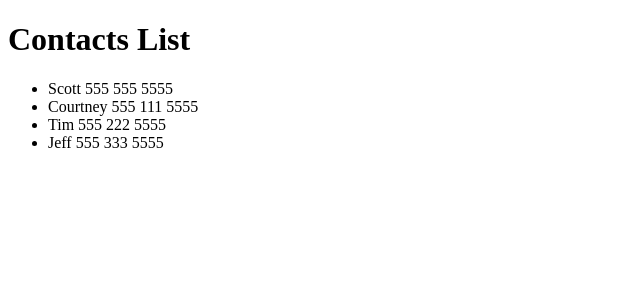
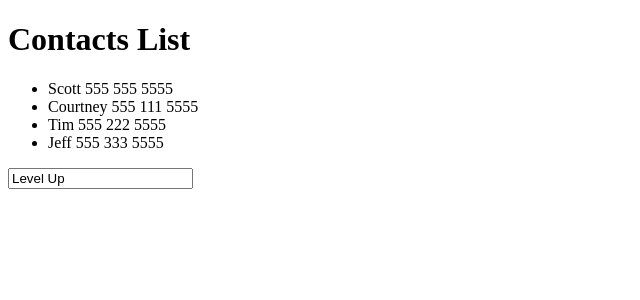
Before and after one commit to Hobbit-Klaus/AccordingToReactForEveryone, a React app: page / in a window 1280 px wide. Shown: the top 300 px of the page, without its empty margins (0-640 px from the left). Built offline with nearby package versions, Linux system fonts and the light colour scheme.

Commit message:
Controlled Input - Chapter 13

```diff
--- a/src/ContactsList.js
+++ b/src/ContactsList.js
@@ -2,13 +2,32 @@
 import Contact from './Contact';
 
 class ContactsList extends React.Component {
+  constructor() {
+    super();
+    this.state = {
+      search: 'Level Up'
+    };
+  }
+
+  updateSearch(event) {
+    this.setState({
+      search: event.target.value.substr(0, 20)
+    });
+  }
+
   render () {
     return (
-      <ul>
-        {this.props.contacts.map((contact)=> {
-          return <Contact contact={contact} key={contact.id}/>;
-        })}
-      </ul>
+      <div>
+        <ul>
+          {this.props.contacts.map((contact)=> {
+            return <Contact contact={contact} key={contact.id}/>;
+          })}
+        </ul>
+        <input type="text"
+               value={this.state.search}
+               onChange={this.updateSearch.bind(this)}
+        />
+      </div>
     )
   }
 }
```
